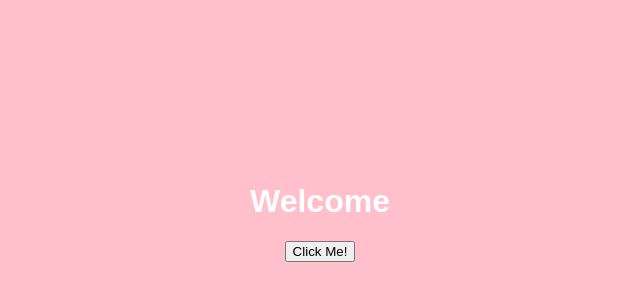
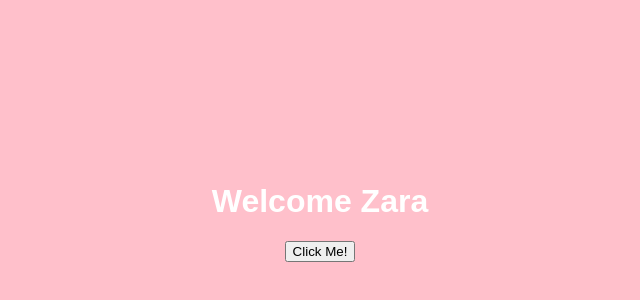
Before and after one commit to Riyazur476/surprising, a plain HTML site: page index.html in a window 1280 px wide. Shown: the part 188-488 px from the top of the page, without its empty margins (320-960 px from the left). Drawn offline with Linux system fonts and the light colour scheme.

Commit message:
Update index.html

```diff
--- a/index.html
+++ b/index.html
@@ -49,7 +49,7 @@
 <body>
 
 <div class="content">
-    <h1>Welcome</h1>
+    <h1>Welcome Zara</h1>
     <!--<p>Click the button below</p>-->
     <button id="trick">Click Me!</button>
 </div>
```
